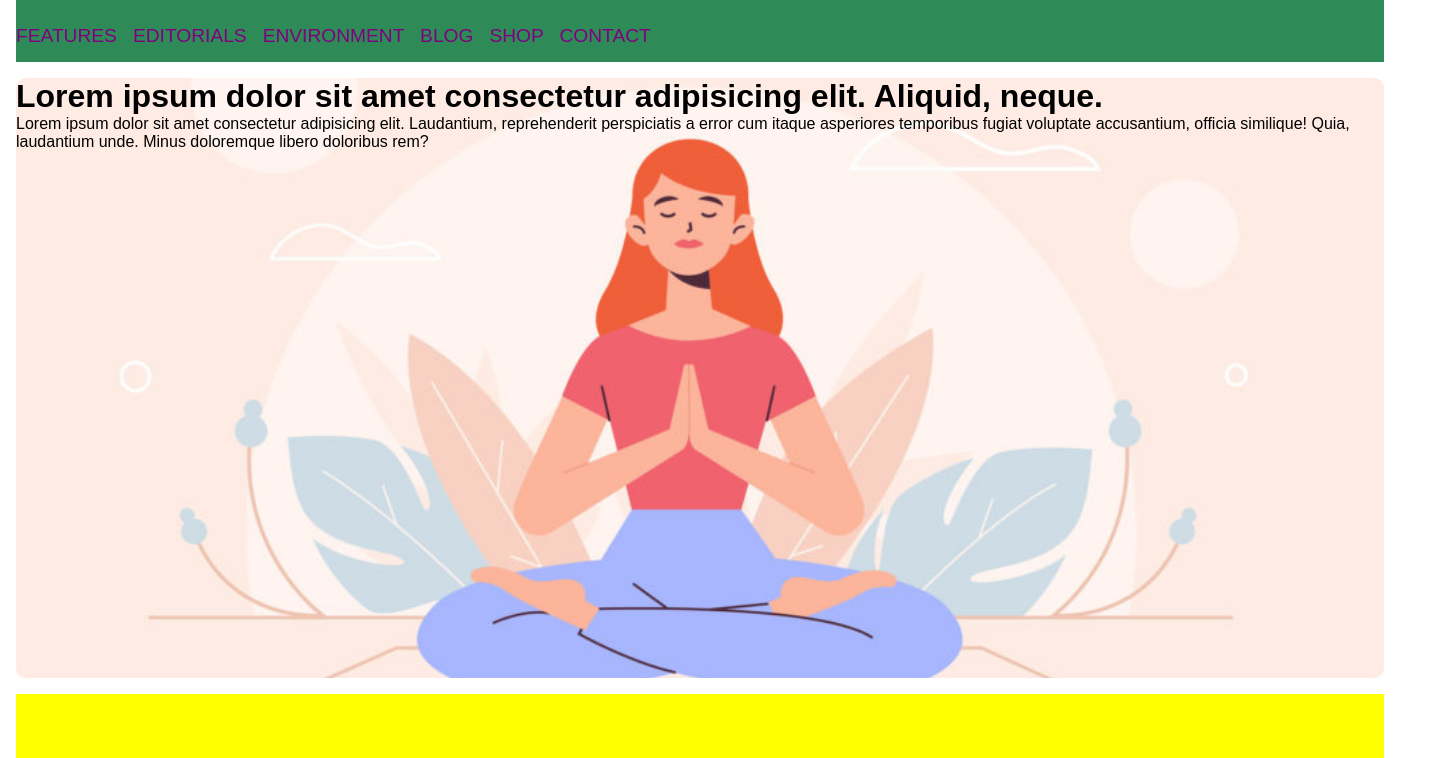
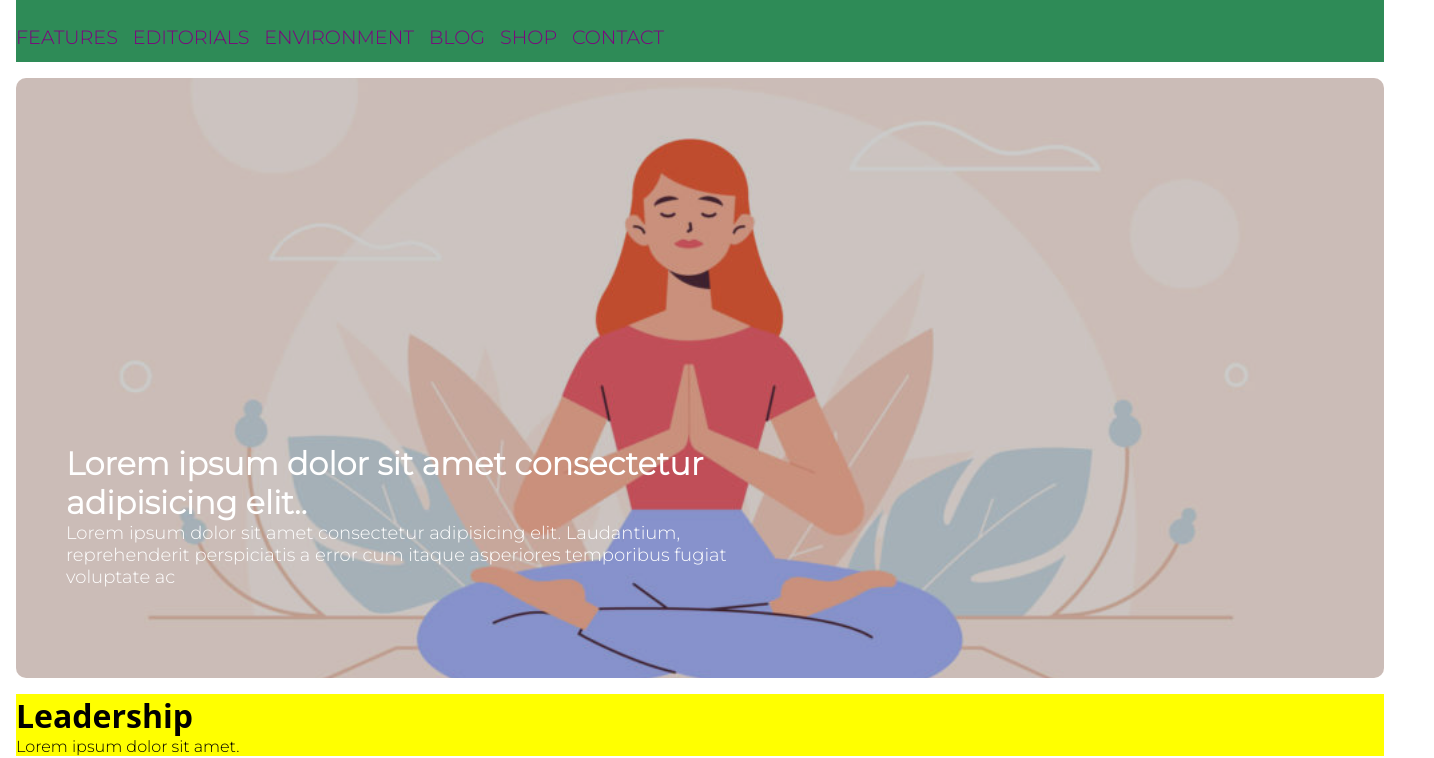
Before and after one commit to lumilio/htmlcss-struttura-wp, a plain HTML site: page index.html in a window 1280 px wide. Shown: the part 104-862 px from the top of the page, 1434 px wide, since content can reach past the window. Drawn offline with Linux system fonts and the light colour scheme.

Commit message:
secondo titolo 2

```diff
--- a/css/cascading-style-sheets.css
+++ b/css/cascading-style-sheets.css
@@ -56,7 +56,8 @@ footer{
 }
 
 .sub-title{
-    height: 100px;
+
+    width: 100%;
     background-color: yellow;
     margin-bottom: 1rem;
 }
@@ -138,6 +139,7 @@ header > nav > a{
 /* secondo titolo */
 
 
+
 .sub-title > h1{
     font-family: 'Open Sans', sans-serif
 }
--- a/index.html
+++ b/index.html
@@ -7,6 +7,8 @@
   <title>blank</title>
   <link rel='stylesheet' href="css/cascading-style-sheets.css">
   <link rel="preconnect" href="https://fonts.googleapis.com">
+  <link rel="preconnect" href="https://fonts.googleapis.com">
+  <link href="https://fonts.googleapis.com/css2?family=Montserrat:wght@300&display=swap" rel="stylesheet">
 </head>
 <body class="debug">
   <header>
@@ -17,12 +19,20 @@
   <main>
 
     <div class="hero-img">
-      <h1>Lorem ipsum dolor sit amet consectetur adipisicing elit. Aliquid, neque.</h1>
-      <nav>Lorem ipsum dolor sit amet consectetur adipisicing elit. Laudantium, reprehenderit perspiciatis a error cum itaque asperiores temporibus fugiat voluptate accusantium, officia similique! Quia, laudantium unde. Minus doloremque libero doloribus rem?</nav>
+      <div class="layer">
+        <div class="hero-txt">
+         <h1>Lorem ipsum dolor sit amet consectetur adipisicing elit..</h1>
+         <nav>Lorem ipsum dolor sit amet consectetur adipisicing elit. Laudantium, reprehenderit perspiciatis a error cum itaque asperiores temporibus fugiat voluptate ac</nav>
+      </div>
+
+      </div>
+
     </div>
 
     <div class="box-page">
       <div class="sub-title">
+        <h1>Leadership</h1>
+        <span>Lorem ipsum dolor sit amet.</span>
       </div>
 
       <div class="content clearfix">
```
